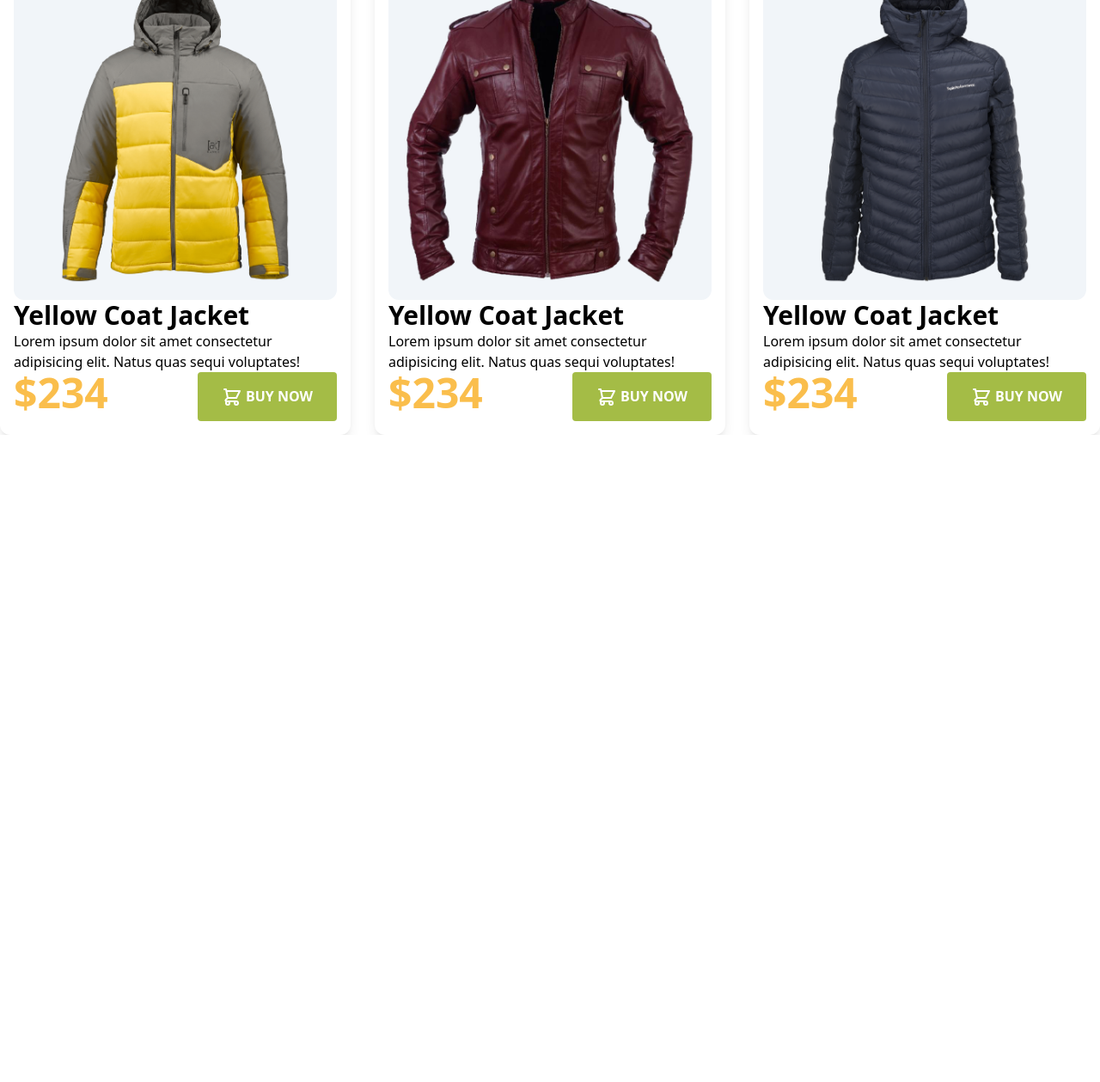
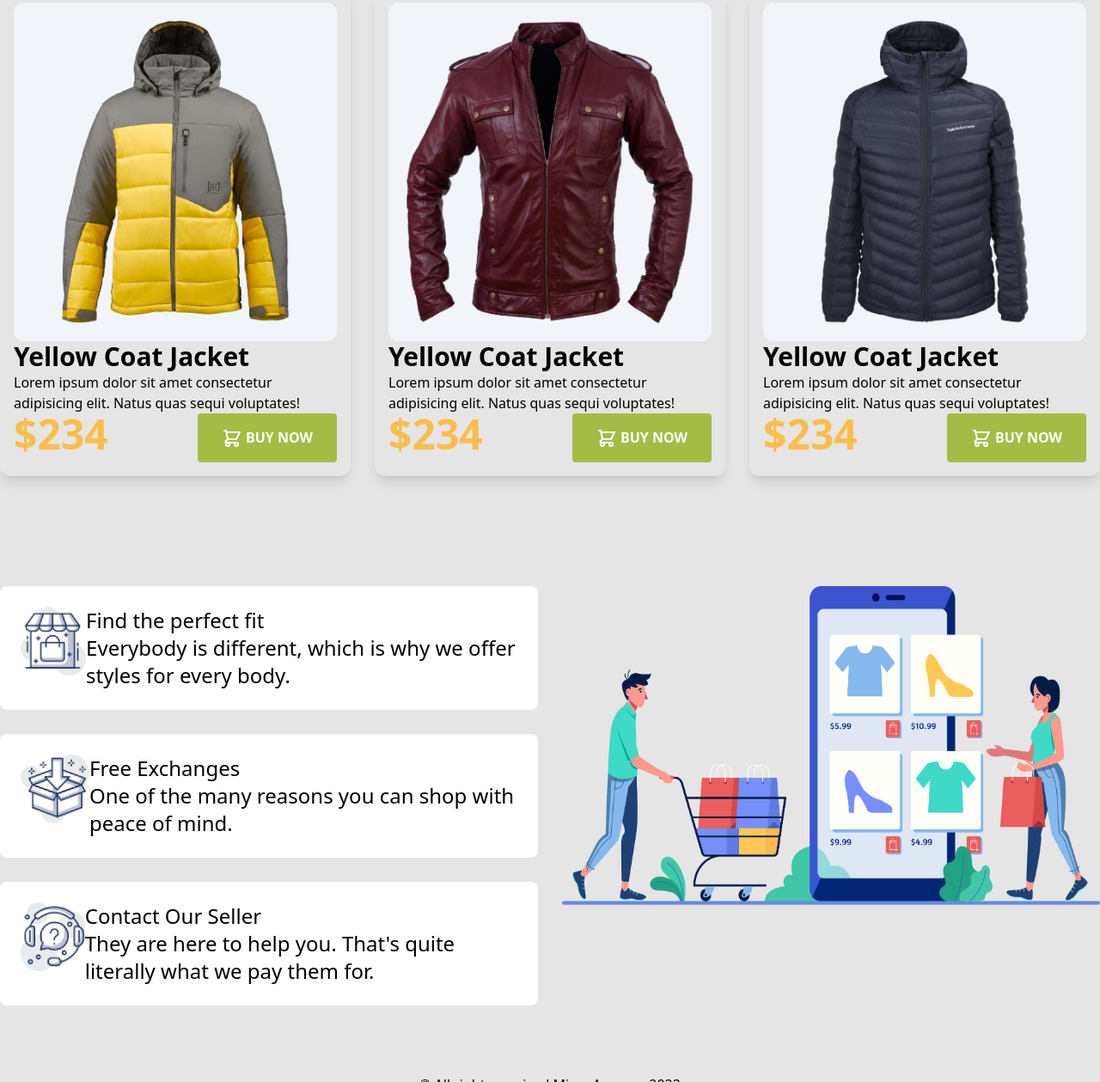
Before and after one commit to MirzaAyon/Penguin-fashion-website-with-tailwind-css, a plain HTML site: page index.html in a window 1280 px wide. Shown: the part 1541-2800 px from the top of the page at 86% size. Before the commit the page ends 2047 px from the top, so only its background shows below. Drawn offline with nearby package versions, Linux system fonts and the light colour scheme.

Commit message:
responsive penguin website done

```diff
--- a/index.html
+++ b/index.html
@@ -26,7 +26,7 @@
 
 <body>
     <header class="bg-penguin pb-32 pt-12  ">
-        <section class="container mx-auto sm:flex items-center justify-around">
+        <section class="container mx-auto sm:flex items-center justify-around  ">
             <div class="space-y-4">
                 <h1 class="text-2xl sm:text-5xl uppercase font-bold">
                     <!-- 640 ba tar beshir jonno text 5xl r er nicher gular jonno text 2xl-->
@@ -53,13 +53,13 @@
         </section>
     </header>
     <!-- main part -->
-    <main class="container mx-auto">
+    <main class="container mx-auto bg-[#E5E5E5]">
         <!-- women jacket-->
-        <section>
+        <section class="pb-24 pt-12">
             <h2 class="text-5xl font-bold">Woman Jacket</h2>
-            <div class="grid grid-cols-3 gap-7 ">
+            <div class="grid  gap-7 md:grid-cols-2 lg:grid-cols-3 ">
                 <!-- jacket 1 -->
-                <div class="p-4 shadow-lg rounded-xl">
+                <div class="p-4 shadow-lg rounded-xl ">
 
                     <div class="p-5 bg-slate-100 rounded-xl">
                         <img src="images/jacket-1.png" alt="">
@@ -121,11 +121,11 @@
             </div>
         </section>
         <!-- men jacket-->
-        <section class="pt-24">
+        <section class="pb-32">
             <h2 class="text-5xl font-bold">Men Jacket</h2>
-            <div class="grid grid-cols-3 gap-7 ">
+            <div class="grid  gap-7 md:grid-cols-2 lg:grid-cols-3 ">
                 <!-- jacket 1 -->
-                <div class="p-4 shadow-lg rounded-xl">
+                <div class=" p-4 shadow-lg rounded-xl">
 
                     <div class="p-5 bg-slate-100 rounded-xl">
                         <img src="images/jacket-4.png" alt="">
@@ -186,7 +186,53 @@
                 </div>
             </div>
         </section>
+        <!--Our benefits section-->
+        <!-- <section>
+            <div class="grid grid-cols-2 gap-7">
+                <div class="h-32 bg-slate-500">1</div>
+                <div class=" bg-slate-500 row-span-3">2</div>
+                <div class="h-32 bg-slate-500">3</div>
+                <div class="h-32 bg-slate-500">4</div>
+            </div>
+        </section> -->
+        <!-- this is how I made and used the grid system-->
+        <section class="">
+            <div class="grid lg:grid-cols-2 md:grid-cols-1 gap-7">
+                <div class="rounded-lg flex bg-white p-6">
+                    <img class="w-20 h-20" src="images/house.png" alt="">
+                    <div class="text-2xl">
+                        <h4>Find the perfect fit</h4>
+                        <p>Everybody is different, which is why we
+                            offer styles for every body.</p>
+                    </div>
+                </div>
+                <div class="  row-span-3">
+                    <img src="images/shopping.png" alt="">
+                </div>
+                <div class="rounded-lg flex bg-white p-6 ">
+                    <img class="w-20 h-20" src="images/box.png" alt="">
+                    <div class="text-2xl">
+                        <h4>Free Exchanges</h4>
+                        <p>One of the many reasons you can shop
+                            with peace of mind.</p>
+                    </div>
+                </div>
+                <div class="rounded-lg flex bg-white p-6">
+                    <img class="w-20 h-20" src="images/question.png" alt="">
+                    <div class="text-2xl">
+                        <h4>Contact Our Seller</h4>
+                        <p>They are here to help you. That's quite
+                            literally what we pay them for.</p>
+                    </div>
+                </div>
+            </div>
+        </section>
+
+
     </main>
+    <footer class="pt-20 container mx-auto bg-[#E5E5E5]">
+        <p class="text-center"> &copy; All rights received Mirza Ayon on 2022</p>
+    </footer>
 
 </body>
 
```
